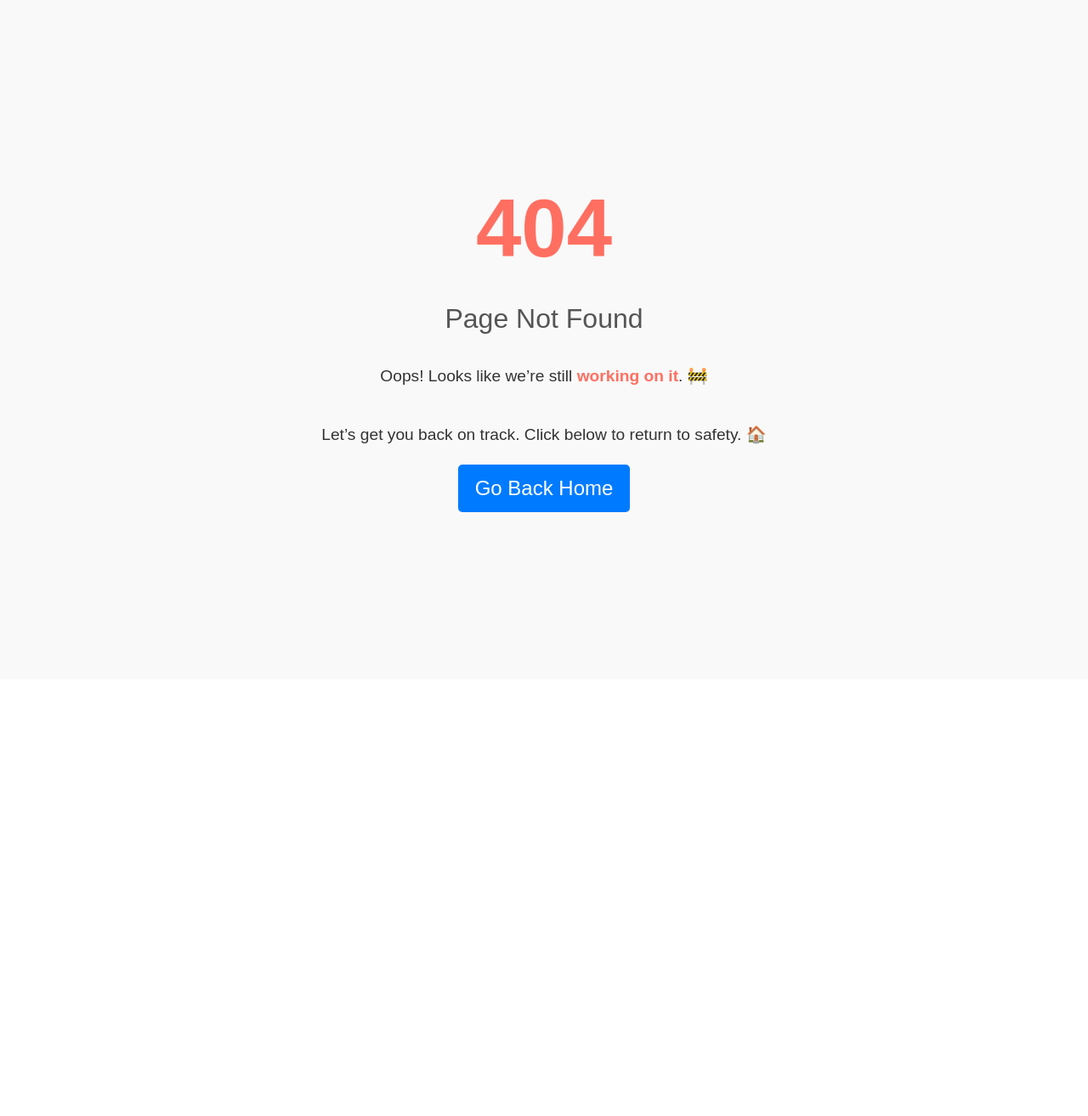
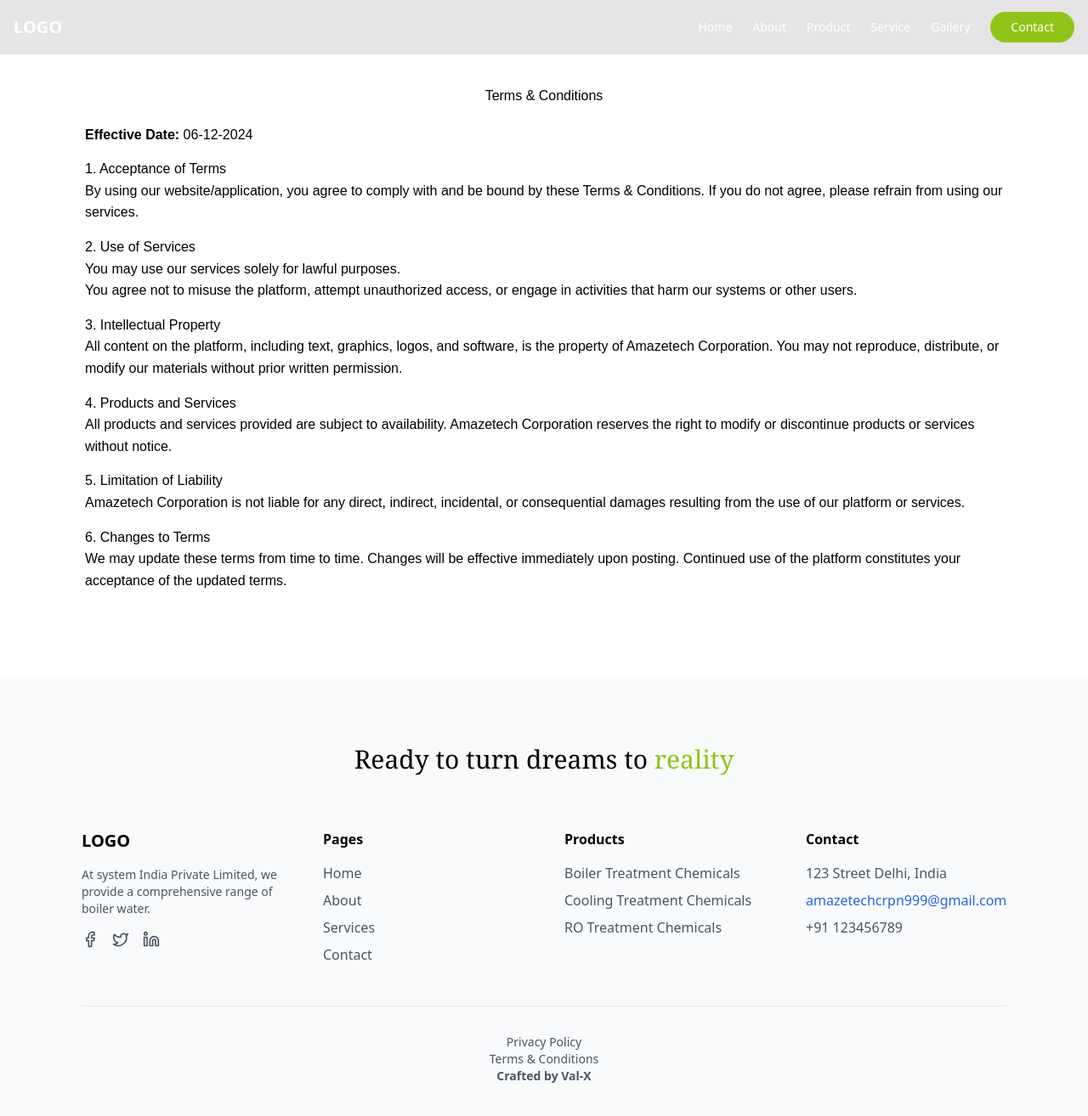
Before and after one commit to val-x/Amazetech_Static, a React (Create React App) app: page /TermsAndConditions in a window 1280 px wide. Before the commit this address had no page. Shown: the top 1314 px of the page at 85% size. Before the commit the page ends 800 px from the top, so only its background shows below. Built offline with nearby package versions, Linux system fonts and the light colour scheme.

Commit message:
T and P Added

```diff
--- a/src/App.js
+++ b/src/App.js
@@ -4,15 +4,21 @@ import { BrowserRouter as Router, Routes, Route } from 'react-router-dom';
 
 import Home from './pages/Home';
 import NotFoundPage from './components/NotFoundPage';
+import TermsAndConditions from './pages/Terms&Conditions';
+import Privacy from './pages/Privacy';
+import ScrollToTop from './components/ScrollToTop';
 
 
 const App = () => (
   <Router>
     {/* <Header /> */}
     <main className="">
+    <ScrollToTop />
       <Routes>
         <Route path="/" element={<Home />} />
         <Route path="*" element={<NotFoundPage />} />
+        <Route path="/TermsAndConditions" element={<TermsAndConditions />} />
+        <Route path="/PrivacyPolicy" element={<Privacy />} />
         {/* <Route path="/about" element={<About />} />
         <Route path="/products" element={<Products />} />
         <Route path="/services" element={<Services />} />
--- a/src/components/Footer.js
+++ b/src/components/Footer.js
@@ -1,6 +1,6 @@
-import React from 'react';
-import { Link } from 'react-router-dom';
-import { Facebook, Twitter, Linkedin } from 'lucide-react';
+import React from "react";
+import { Link } from "react-router-dom";
+import { Facebook, Twitter, Linkedin } from "lucide-react";
 
 export default function Footer() {
   return (
@@ -8,7 +8,8 @@ export default function Footer() {
       <div className="container mx-auto px-4">
         {/* Title Section */}
         <h2 className="text-3xl font-serif text-center mb-16">
-          Ready to turn dreams to <span className="text-[#90C418]">reality</span>
+          Ready to turn dreams to{" "}
+          <span className="text-[#90C418]">reality</span>
         </h2>
 
         {/* Footer Grid */}
@@ -19,7 +20,8 @@ export default function Footer() {
               LOGO
             </Link>
             <p className="text-gray-600 text-sm mb-4">
-              At system India Private Limited, we provide a comprehensive range of boiler water.
+              At system India Private Limited, we provide a comprehensive range
+              of boiler water.
             </p>
             <div className="flex gap-4">
               <Link to="#" className="text-gray-600 hover:text-[#90C418]">
@@ -41,13 +43,22 @@ export default function Footer() {
               <Link to="/" className="text-gray-600 hover:text-[#90C418] block">
                 Home
               </Link>
-              <Link to="/about" className="text-gray-600 hover:text-[#90C418] block">
+              <Link
+                to="/about"
+                className="text-gray-600 hover:text-[#90C418] block"
+              >
                 About
               </Link>
-              <Link to="/services" className="text-gray-600 hover:text-[#90C418] block">
+              <Link
+                to="/services"
+                className="text-gray-600 hover:text-[#90C418] block"
+              >
                 Services
               </Link>
-              <Link to="/contact" className="text-gray-600 hover:text-[#90C418] block">
+              <Link
+                to="/contact"
+                className="text-gray-600 hover:text-[#90C418] block"
+              >
                 Contact
               </Link>
             </div>
@@ -57,13 +68,22 @@ export default function Footer() {
           <div>
             <h3 className="font-bold mb-4">Products</h3>
             <div className="space-y-2">
-              <Link to="/boiler" className="text-gray-600 hover:text-[#90C418] block">
+              <Link
+                to="/boiler"
+                className="text-gray-600 hover:text-[#90C418] block"
+              >
                 Boiler Treatment Chemicals
               </Link>
-              <Link to="/cooling" className="text-gray-600 hover:text-[#90C418] block">
+              <Link
+                to="/cooling"
+                className="text-gray-600 hover:text-[#90C418] block"
+              >
                 Cooling Treatment Chemicals
               </Link>
-              <Link to="/ro" className="text-gray-600 hover:text-[#90C418] block">
+              <Link
+                to="/ro"
+                className="text-gray-600 hover:text-[#90C418] block"
+              >
                 RO Treatment Chemicals
               </Link>
             </div>
@@ -74,16 +94,64 @@ export default function Footer() {
             <h3 className="font-bold mb-4">Contact</h3>
             <div className="space-y-2 text-gray-600">
               <p>123 Street Delhi, India</p>
-              <p>info@email.com</p>
+              <p>
+                <a
+                  href="mailto:amazetechcrpn999@gmail.com"
+                  className="text-blue-600 hover:underline"
+                >
+                  amazetechcrpn999@gmail.com
+                </a>
+              </p>
               <p>+91 123456789</p>
             </div>
           </div>
         </div>
 
         {/* Footer Bottom Section */}
+        {/* <div className="border-t pt-8 text-center text-sm text-gray-600">
+          <p>
+            <Link to="/PrivacyPolicy" className="text-gray-600 hover:text-[#90C418] block">
+              Privacy Policy
+            </Link>
+            <Link to="/TermsAndConditions" className="text-gray-600 hover:text-[#90C418] block">
+               Terms & Conditions
+            </Link>
+          </p>
+          <p>
+            <b>
+              {" "}
+              <a href="https://www.val-x.in/" target="blank">
+                Crafted by Val-X
+              </a>{" "}
+            </b>
+          </p>
+        </div> */}
         <div className="border-t pt-8 text-center text-sm text-gray-600">
-          <p>Privacy Policy and Terms & Conditions</p>
-          <p><b> Crafted by <a href="https://www.val-x.in/" target='blank'>Val-X</a> </b></p>
+          <p>
+            <Link
+              to="/PrivacyPolicy"
+              className="text-gray-600 hover:text-[#90C418] block transition duration-300 ease-in-out"
+            >
+              Privacy Policy
+            </Link>
+            <Link
+              to="/TermsAndConditions"
+              className="text-gray-600 hover:text-[#90C418] block transition duration-300 ease-in-out"
+            >
+              Terms & Conditions
+            </Link>
+          </p>
+          <p>
+            <b>
+              <a
+                href="https://www.val-x.in/"
+                target="blank"
+                className="hover:text-[#90C418] transition duration-300 ease-in-out"
+              >
+                Crafted by Val-X
+              </a>
+            </b>
+          </p>
         </div>
       </div>
     </footer>
--- /dev/null
+++ b/src/components/PrivacyPolicy.js
@@ -0,0 +1,73 @@
+import React from 'react';
+
+const PrivacyPolicy = () => {
+  return (
+    <div style={styles.container}>
+      <h1 style={styles.title}>Privacy Policy</h1>
+      <p><strong>Effective Date:</strong> 06-12-2024</p>
+      <section>
+        <h2 style={styles.sectionTitle}>1. Information We Collect</h2>
+        <p>
+          <strong>Personal Information:</strong> Name, email address, phone number, and other details provided by you when contacting us or purchasing our services.
+        </p>
+        <p>
+          <strong>Non-Personal Information:</strong> IP address, browser type, and usage data collected automatically when you access our platform.
+        </p>
+      </section>
+      <section>
+        <h2 style={styles.sectionTitle}>2. How We Use Your Information</h2>
+        <ul>
+          <li>To provide and improve our services.</li>
+          <li>To communicate updates, offers, and service-related information.</li>
+          <li>To comply with legal requirements.</li>
+        </ul>
+      </section>
+      <section>
+        <h2 style={styles.sectionTitle}>3. Information Sharing</h2>
+        <p>
+          We do not sell, rent, or share your information with third parties, except:
+        </p>
+        <ul>
+          <li>When required by law or legal proceedings.</li>
+          <li>
+            With trusted partners assisting us in delivering services (e.g., payment gateways), bound by confidentiality agreements.
+          </li>
+        </ul>
+      </section>
+      <section>
+        <h2 style={styles.sectionTitle}>4. Cookies</h2>
+        <p>
+          Our website/application may use cookies to enhance user experience. You can control cookie preferences through your browser settings.
+        </p>
+      </section>
+      <section>
+        <h2 style={styles.sectionTitle}>5. Data Security</h2>
+        <p>
+          We employ industry-standard measures to protect your data from unauthorized access, disclosure, or destruction. However, no method is 100% secure, and we cannot guarantee absolute security.
+        </p>
+      </section>
+      <section>
+        <h2 style={styles.sectionTitle}>6. Your Rights</h2>
+        <ul>
+          <li>Access your personal data.</li>
+          <li>Request corrections or deletions of your data.</li>
+          <li>Withdraw consent to data processing.</li>
+        </ul>
+      </section>
+      <section>
+        <h2 style={styles.sectionTitle}>7. Changes to Privacy Policy</h2>
+        <p>
+          We may update this policy periodically. Changes will be posted on this page, and your continued use of our platform constitutes acceptance of the updated policy.
+        </p>
+      </section>
+    </div>
+  );
+};
+
+const styles = {
+  container: { padding: '100px', fontFamily: 'Arial, sans-serif', lineHeight: '1.6' },
+  title: { textAlign: 'center', marginBottom: '20px' },
+  sectionTitle: { marginTop: '15px' },
+};
+
+export default PrivacyPolicy;
--- /dev/null
+++ b/src/components/ScrollToTop.js
@@ -0,0 +1,14 @@
+import { useEffect } from 'react';
+import { useLocation } from 'react-router-dom';
+
+const ScrollToTop = () => {
+  const { pathname } = useLocation();
+
+  useEffect(() => {
+    window.scrollTo(0, 0);
+  }, [pathname]);
+
+  return null;
+};
+
+export default ScrollToTop;
--- /dev/null
+++ b/src/components/TermsAndConditions.js
@@ -0,0 +1,61 @@
+import React from 'react';
+
+const TermsAndConditions = () => {
+  return (
+    <div style={styles.container}>
+      <h1 style={styles.title}>Terms & Conditions</h1>
+      <p><strong>Effective Date:</strong> 06-12-2024</p>
+      <section>
+        <h2 style={styles.sectionTitle}>1. Acceptance of Terms</h2>
+        <p>
+          By using our website/application, you agree to comply with and be bound by these Terms & Conditions.
+          If you do not agree, please refrain from using our services.
+        </p>
+      </section>
+      <section>
+        <h2 style={styles.sectionTitle}>2. Use of Services</h2>
+        <ul>
+          <li>You may use our services solely for lawful purposes.</li>
+          <li>
+            You agree not to misuse the platform, attempt unauthorized access, or engage in activities that harm our systems or other users.
+          </li>
+        </ul>
+      </section>
+      <section>
+        <h2 style={styles.sectionTitle}>3. Intellectual Property</h2>
+        <p>
+          All content on the platform, including text, graphics, logos, and software, is the property of Amazetech Corporation.
+          You may not reproduce, distribute, or modify our materials without prior written permission.
+        </p>
+      </section>
+      <section>
+        <h2 style={styles.sectionTitle}>4. Products and Services</h2>
+        <p>
+          All products and services provided are subject to availability.
+          Amazetech Corporation reserves the right to modify or discontinue products or services without notice.
+        </p>
+      </section>
+      <section>
+        <h2 style={styles.sectionTitle}>5. Limitation of Liability</h2>
+        <p>
+          Amazetech Corporation is not liable for any direct, indirect, incidental, or consequential damages resulting from the use of our platform or services.
+        </p>
+      </section>
+      <section>
+        <h2 style={styles.sectionTitle}>6. Changes to Terms</h2>
+        <p>
+          We may update these terms from time to time. Changes will be effective immediately upon posting.
+          Continued use of the platform constitutes your acceptance of the updated terms.
+        </p>
+      </section>
+    </div>
+  );
+};
+
+const styles = {
+  container: { padding: '100px', fontFamily: 'Arial, sans-serif', lineHeight: '1.6' },
+  title: { textAlign: 'center', marginBottom: '20px' },
+  sectionTitle: { marginTop: '15px' },
+};
+
+export default TermsAndConditions;
--- /dev/null
+++ b/src/pages/Privacy.js
@@ -0,0 +1,14 @@
+import React from 'react'
+import Header from '../components/Header'
+import Footer from '../components/Footer'
+import PrivacyPolicy from '../components/PrivacyPolicy'
+
+export default function Privacy() {
+    return (
+        <main className="min-h-screen">
+            <Header />
+            <PrivacyPolicy />
+            <Footer />
+        </main>
+    )
+}
--- /dev/null
+++ b/src/pages/Terms&Conditions.js
@@ -0,0 +1,14 @@
+import React from 'react'
+import Header from '../components/Header'
+import Footer from '../components/Footer'
+import TermsAndConditions from '../components/TermsAndConditions'
+
+export default function Home() {
+    return (
+        <main className="min-h-screen">
+            <Header />
+            <TermsAndConditions />
+            <Footer />
+        </main>
+    )
+}
```
